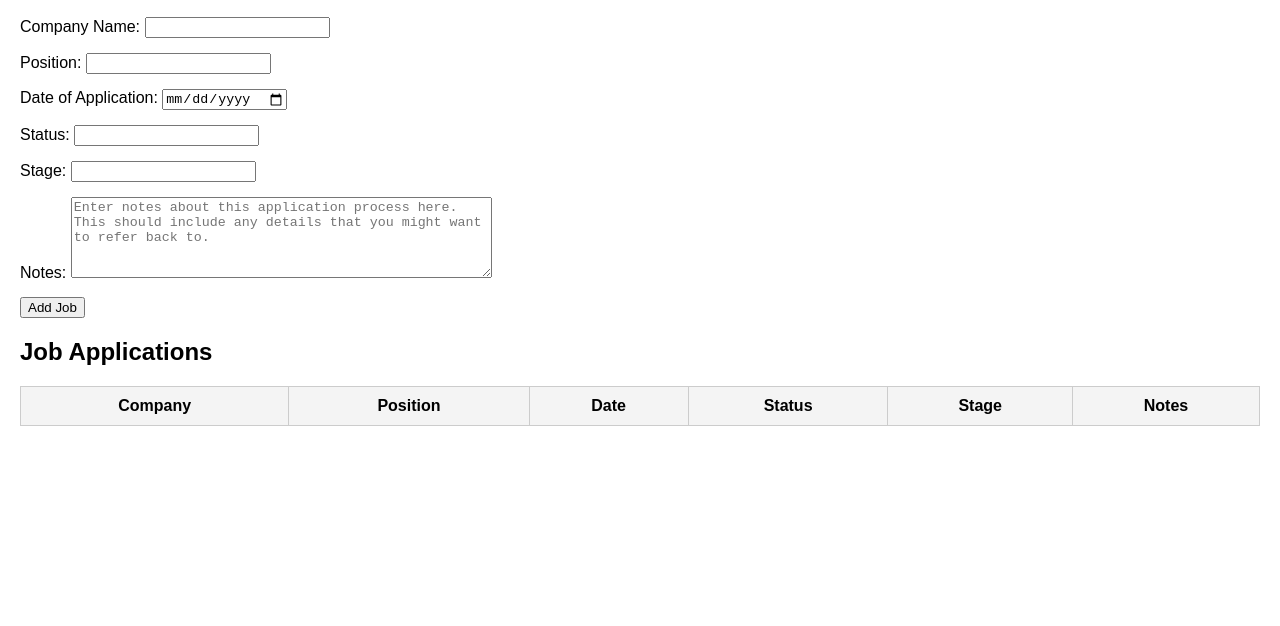
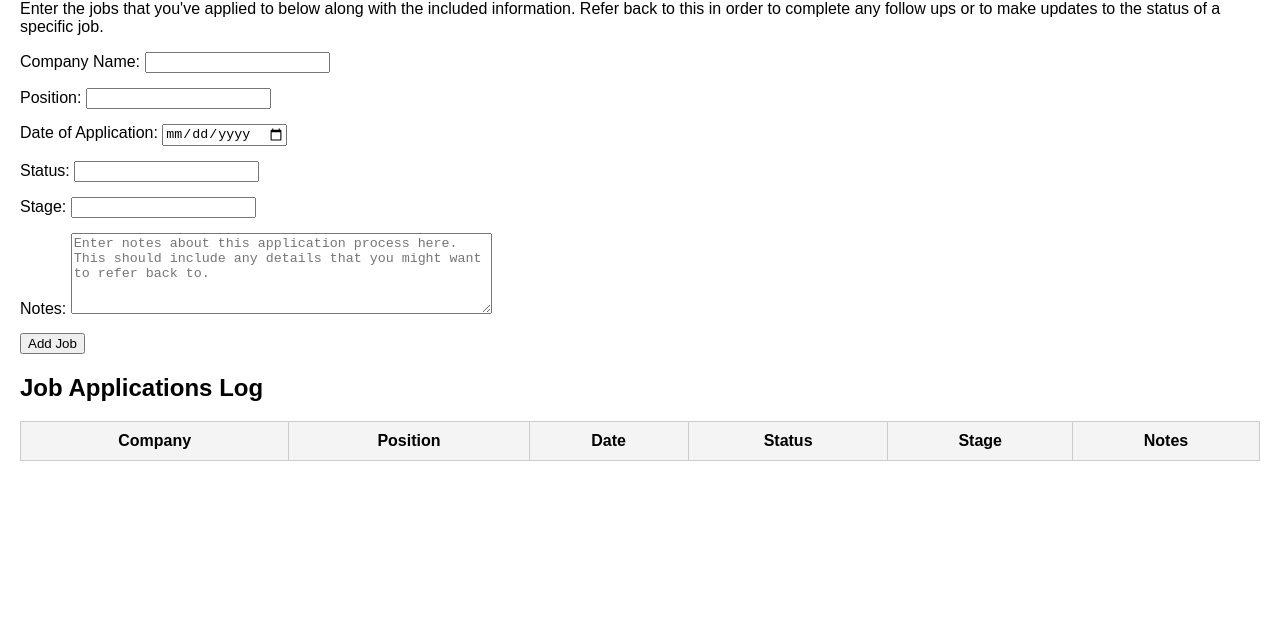
Before and after one commit to bismarkop/Search-and-Track-App, a plain HTML site: page index.html in a window 1280 px wide. Shown: the part 174-800 px from the top of the page. Drawn offline with Linux system fonts and the light colour scheme.

Commit message:
Updated html

```diff
--- a/index.html
+++ b/index.html
@@ -17,7 +17,8 @@
     <div id="searchResults"></div>
 
     <hr>
-    <h1>Job Tracker</h1>
+    <h1 style="margin-bottom: 0;">Job Tracker</h1>
+    <p style="margin-top: 5px;">Enter the jobs that you've applied to below along with the included information. Refer back to this in order to complete any follow ups or to make updates to the status of a specific job.</p>
     <form id="jobForm">
         <div class="form-group">
             <label for="company">Company Name:</label>
@@ -46,7 +47,7 @@
         <button id="addBtn" type="submit">Add Job</button>
     </form>
 
-    <h2>Job Applications</h2>
+    <h2>Job Applications Log</h2>
     <table style="text-align: center;">
         <thead>
             <tr>
```
